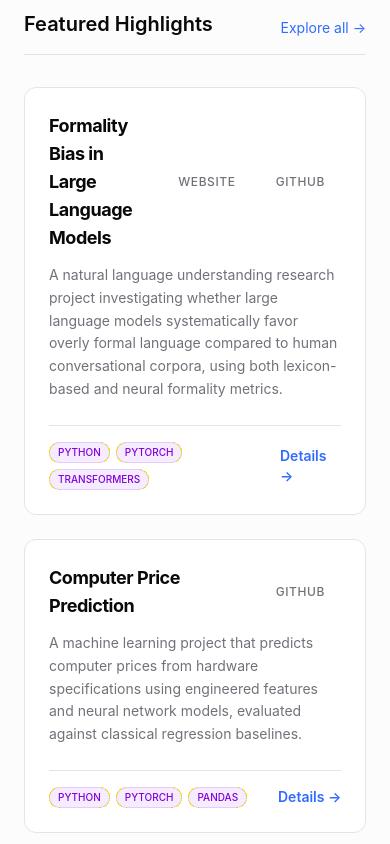
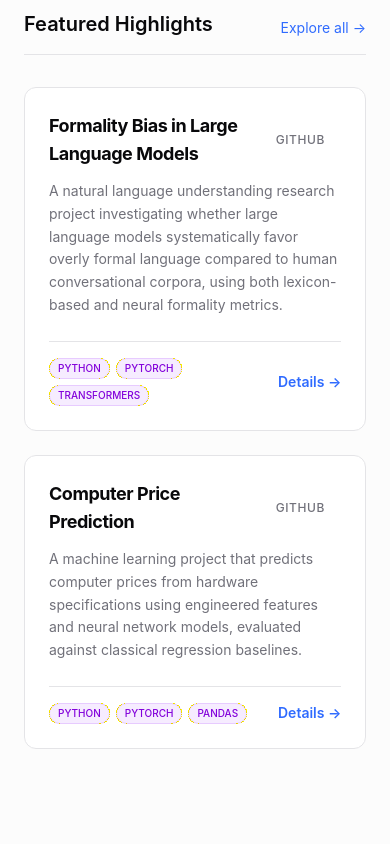
Before and after one commit to OliverKris/my-website, a React (Vite) app: page / in a window 390 px wide. Shown: the part 1540-2384 px from the top of the page. Built offline with nearby package versions, Linux system fonts and the light colour scheme; a web font is replaced by a local one.

Commit message:
FeaturedProject fix for mobile

```diff
--- a/src/components/FeaturedProjectCard.tsx
+++ b/src/components/FeaturedProjectCard.tsx
@@ -17,12 +17,15 @@ export function FeaturedProjectCard({ project }: { project: Project }) {
 
                     {/* Multi-link Header Implementation */}
                     <div className="flex items-center gap-2">
-                        {project.links.map((link) => (
+                        {project.links
+                            .filter((link) => link.label.toLowerCase() === "github")
+                            .map((link) => (
                                 <Button
                                     key={link.label}
                                     variant="ghost"
-                                as={link.url.startsWith("/") ? Link : "a"}
-                                {...(link.url.startsWith("/") ? { to: link.url } : { href: link.url, target: "_blank" })}
+                                    as="a"
+                                    href={link.url}
+                                    target="_blank"
                                     className="px-0 py-0 text-[12px] uppercase tracking-wider"
                                 >
                                     {link.label}
@@ -47,7 +50,7 @@ export function FeaturedProjectCard({ project }: { project: Project }) {
 
 
                 <Link
-                    className="inline-flex items-center gap-1 text-sm font-semibold text-accent transition-theme group-hover:translate-x-1"
+                    className="inline-flex items-center gap-1 text-sm whitespace-nowrap font-semibold text-accent transition-theme group-hover:translate-x-1"
                     to={"/projects"}
                 >
                     Details →
```
Lines whose indentation alone changed are shown as unchanged.
